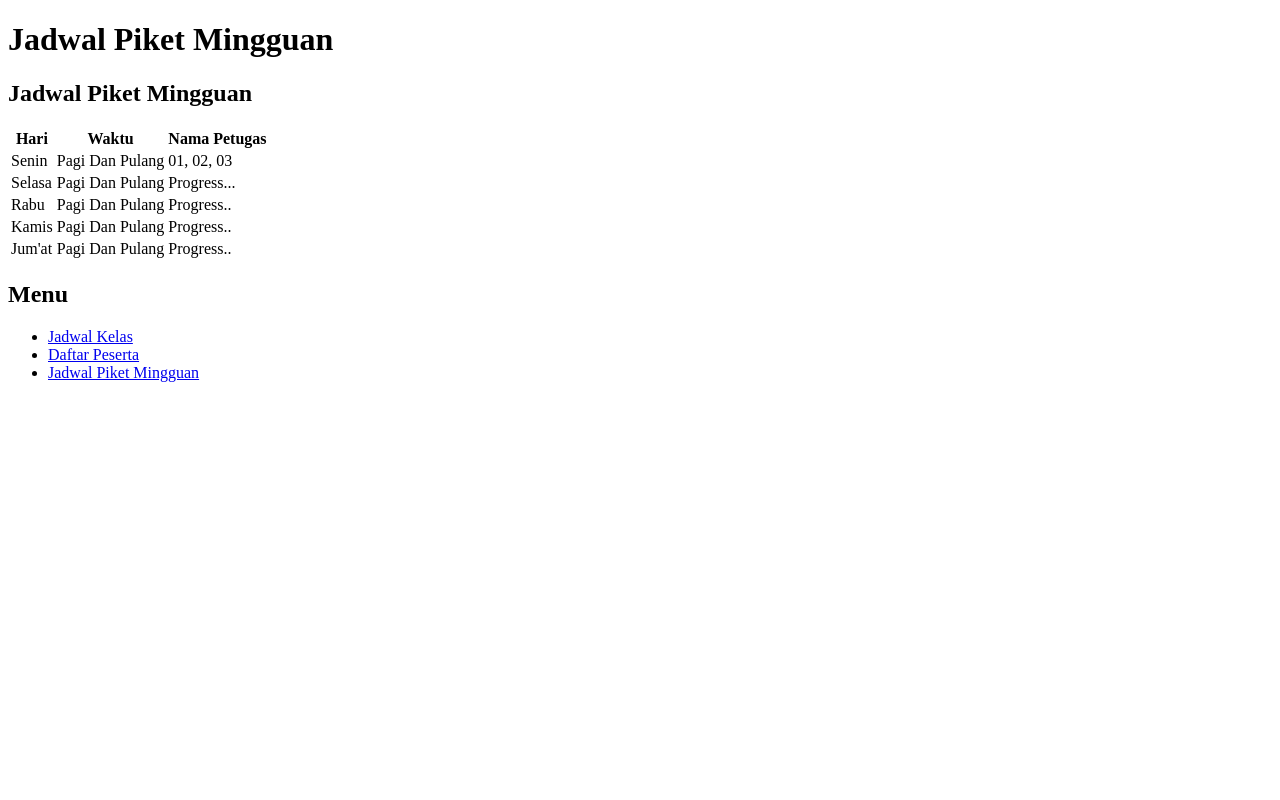
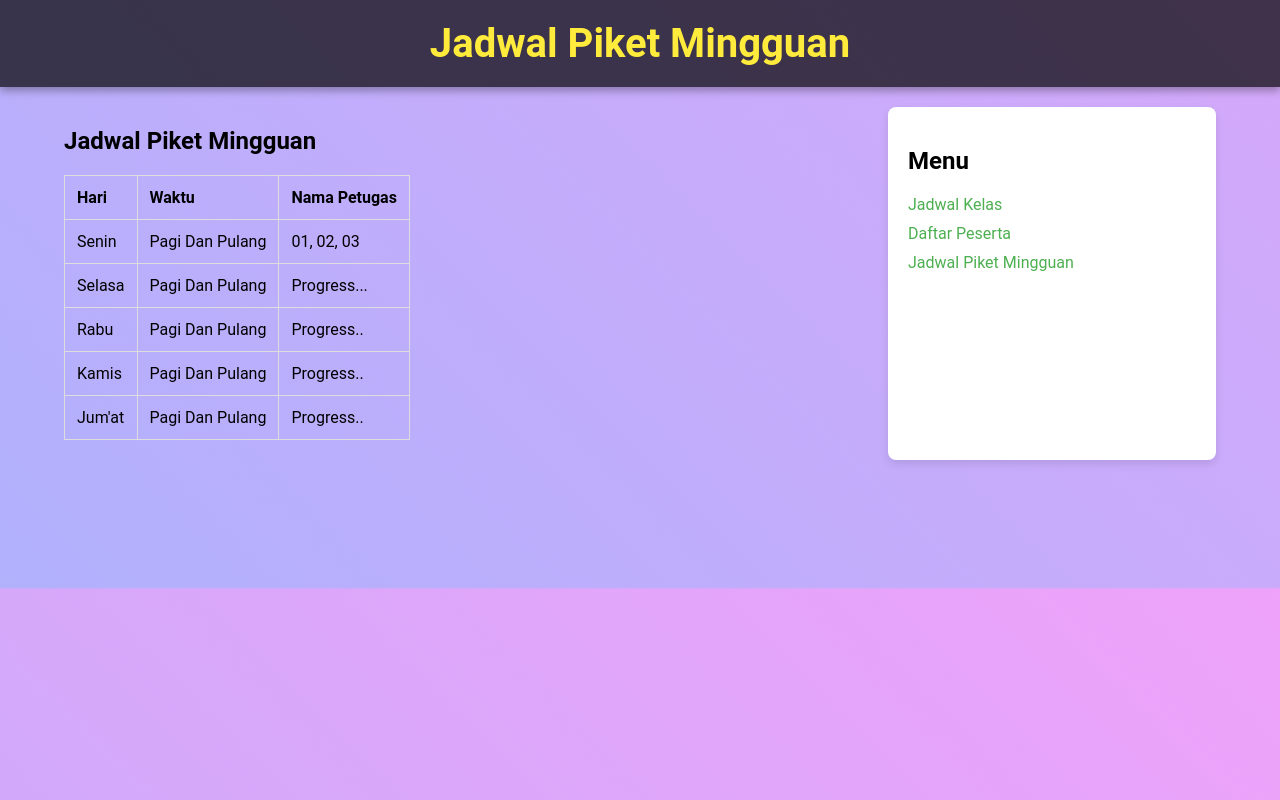
Before and after one commit to Sxryanuts/test, a plain HTML site: page jadwal-piket.html in a window 1280 px wide. Drawn offline with Linux system fonts and the light colour scheme.

Commit message:
Update jadwal-piket.html

```diff
--- a/jadwal-piket.html
+++ b/jadwal-piket.html
@@ -4,7 +4,7 @@
     <meta charset="UTF-8">
     <meta name="viewport" content="width=device-width, initial-scale=1.0">
     <title>Jadwal Piket</title>
-    <link rel="stylesheet" href="styles/styles.css">
+    <link rel="stylesheet" href="index.css">
 </head>
 <body>
     <header>
```
